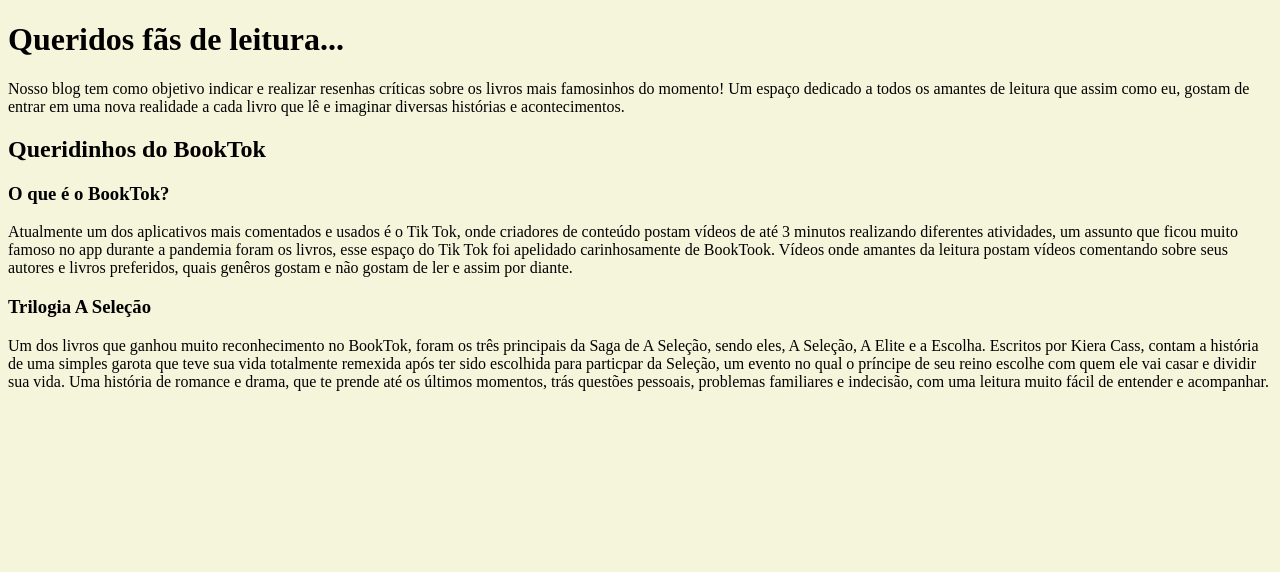
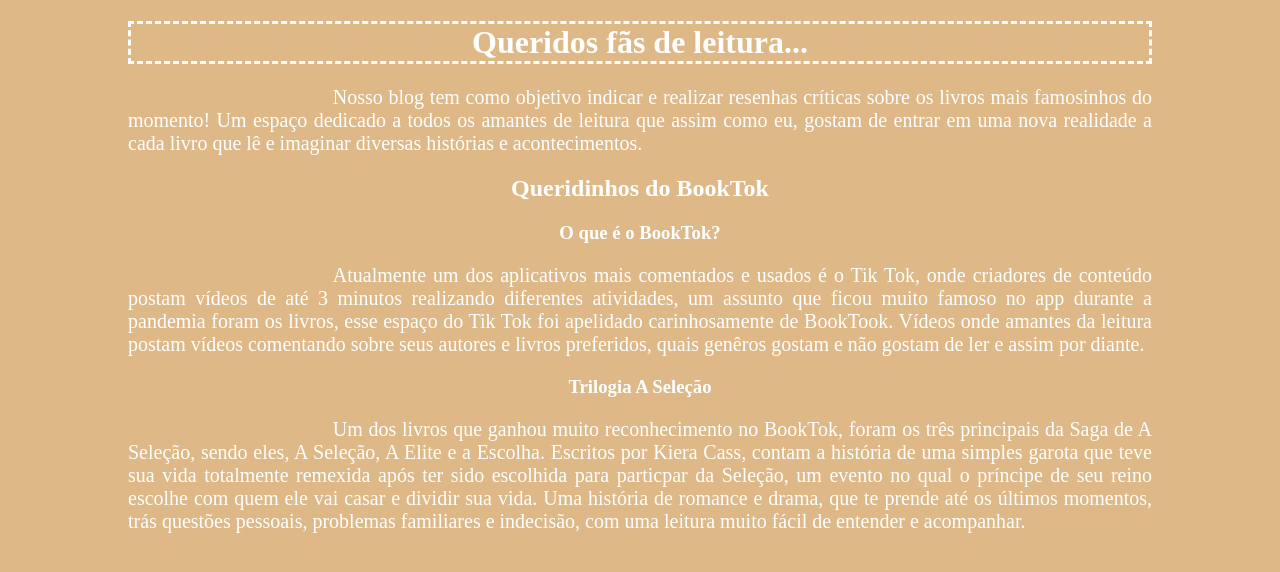
Before and after one commit to anavenancio/BookFans, a plain HTML site: page index.html in a window 1280 px wide. Drawn offline with Linux system fonts and the light colour scheme.

Commit message:
novo CSS

```diff
--- a/css/estilo.css
+++ b/css/estilo.css
@@ -1,5 +1,31 @@
 body{
 
-	background-color: beige;
+	background-color: #DEB887;
+	color: #fff;
+	margin-right: 10%;
+	margin-left:10%;
 
 }
+
+h1 {
+	text-align: center;
+	border: 3px dashed #fff;
+
+
+
+}
+
+h2 {
+	text-align: center;
+}
+h3{
+	text-align: center;
+}
+p{
+	text-align: justify;
+	text-indent: 20%;
+	font-size: 20px
+}
+figure {
+	text-align: center;
+}
```
